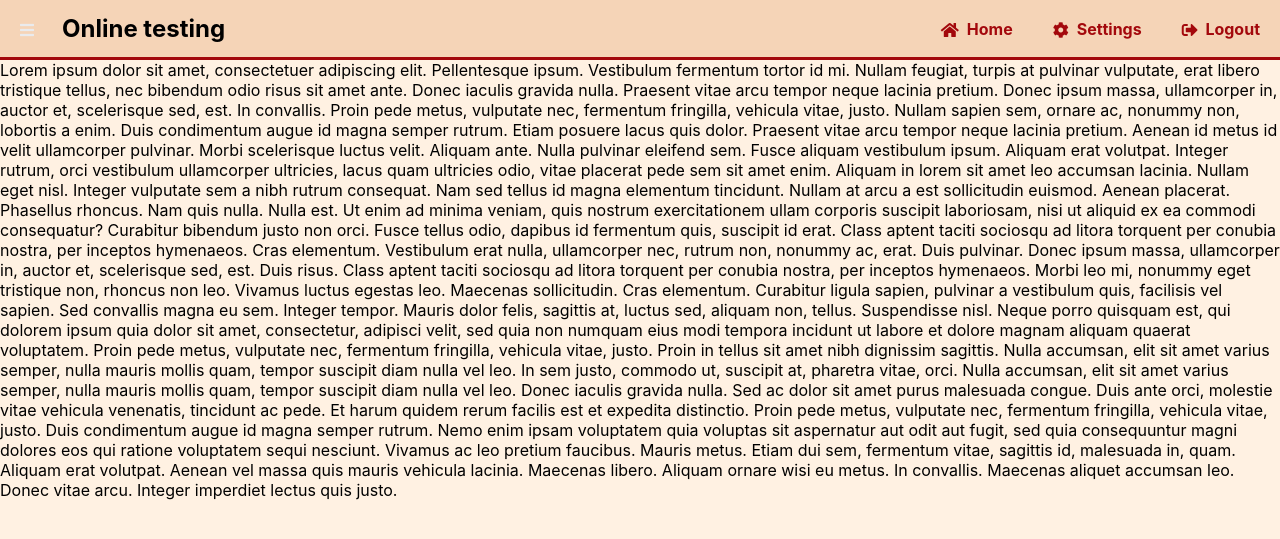
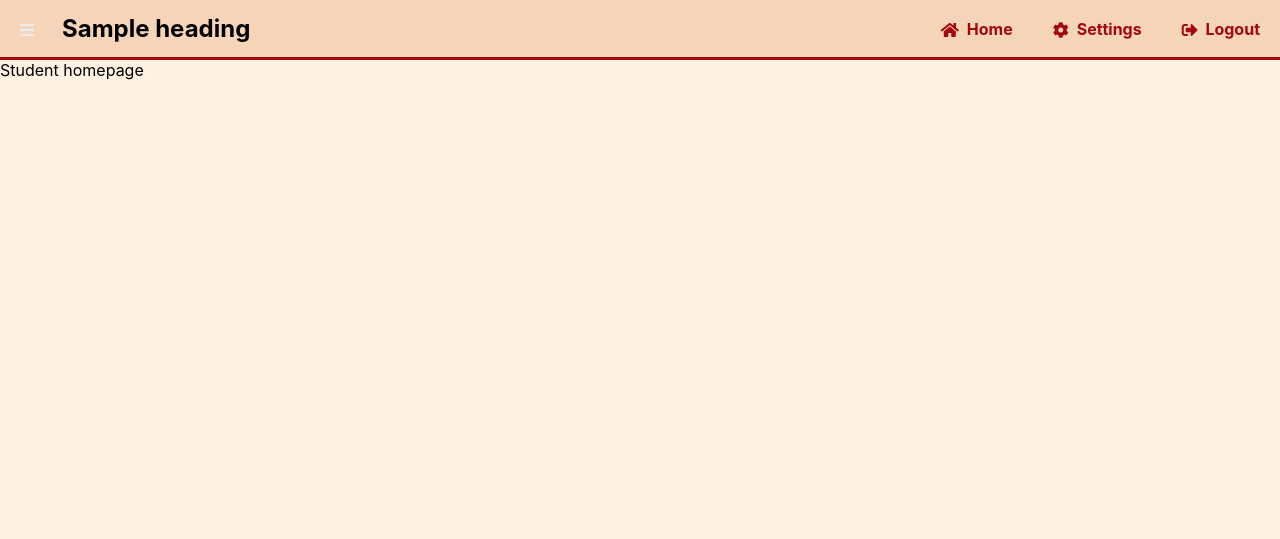
Before and after one commit to VojtechKrejcik/iis_testing_online, a Flask app: template templates/home_student.html in a window 1280 px wide. Shown: the top 539 px of the page. Run offline with Flask 2, Linux system fonts and the light colour scheme; the template is opened without the code that fills it: most values are stand-ins (such as "Sample title", 1, 10 or a date in 2020); some libraries are stand-ins or nearby versions.

Commit message:
before merge 22/10

```diff
--- a/main.py
+++ b/main.py
@@ -8,8 +8,8 @@ app = Flask(__name__)
 app.secret_key = 'prdel'
 
 app.config['MYSQL_HOST'] = 'localhost'
-app.config['MYSQL_USER'] = 'vojta'
-app.config['MYSQL_PASSWORD'] = ''
+app.config['MYSQL_USER'] = 'wulferion'
+app.config['MYSQL_PASSWORD'] = 'prdel'
 app.config['MYSQL_DB'] = 'iis'
 
 # Intialize MySQL
@@ -62,7 +62,7 @@ def home():
     elif session['status'] == "assistent":
         return session['status']
     elif session['status'] == "student":
-        return render_template('home_student.html')
+        return render_template('home_student.html', title='Online Testing', heading='Home')
     else:
         return render_template('login.html', msg='Please, log in')
 
@@ -74,3 +74,7 @@ def logout():
    session.pop('username', None)
    # Redirect to login page
    return redirect(url_for('login'))
+
+@app.route('/create_test')
+def create_test():
+    return render_template('create_test.html')
--- /dev/null
+++ b/templates/generic.html
@@ -0,0 +1,50 @@
+<!DOCTYPE html>
+<html>
+    <head>
+        <meta charset="utf-8">
+        <title>{{title}}</title>
+        <link rel="stylesheet" href="{{ url_for('static', filename='style.css') }}">
+        <link rel="stylesheet" href="https://use.fontawesome.com/releases/v5.7.1/css/all.css">
+    </head>
+    <body class="loggedin">
+       <!--Sidebar menu-->
+        <div class="sidebar" style="display:none" id="mySidebar">
+            {% block sidebar %}
+            {%endblock%}
+        </div>
+        <div  id="main">
+
+        <!--Rest of the page-->
+        <nav class="navtop">
+            <div>
+                <a href="#" onclick="sidebar_open_close()"><i class="fas fa-bars"></i></a>
+                <h1>{{heading}}</h1>
+                <a href="{{ url_for('home') }}"><i class="fas fa-home"></i>Home</a>
+                <a href="{{ url_for('home') }}"><i class="fas fa-cog"></i>Settings</a>
+                <a href="{{ url_for('logout') }}"><i class="fas fa-sign-out-alt"></i>Logout</a>
+            </div>
+        </nav>
+        {% block body %}
+        {%endblock%}
+        </div>
+        <script>
+            var state = false;
+            function sidebar_open_close() {
+              if (state == false){
+              state = true;
+              document.getElementById("main").style.marginLeft = "20%";
+              document.getElementById("mySidebar").style.width = "20%";
+              document.getElementById("mySidebar").style.display = "inline-block";
+              } else{
+                  sidebar_close();
+              }
+            }
+            function sidebar_close() {
+              state = false;
+              document.getElementById("main").style.marginLeft = "0%";
+              document.getElementById("mySidebar").style.width = "0%";
+              document.getElementById("mySidebar").style.display = "none";
+            }
+        </script>
+    </body>
+</html>
--- a/templates/home_student.html
+++ b/templates/home_student.html
@@ -1,63 +1,9 @@
-<!DOCTYPE html>
-<html>
-    <head>
-        <meta charset="utf-8">
-        <title>Online testing</title>
-        <link rel="stylesheet" href="{{ url_for('static', filename='style.css') }}">
-        <link rel="stylesheet" href="https://use.fontawesome.com/releases/v5.7.1/css/all.css">
-    </head>
-    <body class="loggedin">
-       <!--Sidebar menu-->
-        <div class="sidebar" style="display:none" id="mySidebar">
-            <a href="#" class="w3-bar-item w3-button">Register new test</a>
-            <br>
-            <h2>My tests</h2>
-            <a href="#" class="w3-bar-item w3-button">Link 1</a>
-            <a href="#" class="w3-bar-item w3-button">Link 2</a>
-            <a href="#" class="w3-bar-item w3-button">Link 3</a>
-            <br>
-        </div>
-        <div  id="main">
+{%extends "generic.html"%}
 
-        <!--Rest of the page-->
-        <nav class="navtop">
-            <div>
-                <a href="#" onclick="sidebar_open_close()"><i class="fas fa-bars"></i></a>
-                <h1>Online testing</h1>
-                <a href="{{ url_for('home') }}"><i class="fas fa-home"></i>Home</a>
-                <a href="{{ url_for('home') }}"><i class="fas fa-cog"></i>Settings</a>
-                <a href="{{ url_for('logout') }}"><i class="fas fa-sign-out-alt"></i>Logout</a>
-            </div>
-        </nav>
-        Lorem ipsum dolor sit amet, consectetuer adipiscing elit. Pellentesque ipsum. Vestibulum fermentum tortor id mi. Nullam feugiat, turpis at pulvinar vulputate, erat libero tristique tellus, nec bibendum odio risus sit amet ante. Donec iaculis gravida nulla. Praesent vitae arcu tempor neque lacinia pretium. Donec ipsum massa, ullamcorper in, auctor et, scelerisque sed, est. In convallis. Proin pede metus, vulputate nec, fermentum fringilla, vehicula vitae, justo. Nullam sapien sem, ornare ac, nonummy non, lobortis a enim. Duis condimentum augue id magna semper rutrum. Etiam posuere lacus quis dolor. Praesent vitae arcu tempor neque lacinia pretium. Aenean id metus id velit ullamcorper pulvinar. Morbi scelerisque luctus velit. Aliquam ante.
+{%block sidebar%}
+<a href="{{url_for('create_test')}}">Create test</a>
+{%endblock%}
 
-Nulla pulvinar eleifend sem. Fusce aliquam vestibulum ipsum. Aliquam erat volutpat. Integer rutrum, orci vestibulum ullamcorper ultricies, lacus quam ultricies odio, vitae placerat pede sem sit amet enim. Aliquam in lorem sit amet leo accumsan lacinia. Nullam eget nisl. Integer vulputate sem a nibh rutrum consequat. Nam sed tellus id magna elementum tincidunt. Nullam at arcu a est sollicitudin euismod. Aenean placerat. Phasellus rhoncus. Nam quis nulla. Nulla est. Ut enim ad minima veniam, quis nostrum exercitationem ullam corporis suscipit laboriosam, nisi ut aliquid ex ea commodi consequatur? Curabitur bibendum justo non orci.
-
-Fusce tellus odio, dapibus id fermentum quis, suscipit id erat. Class aptent taciti sociosqu ad litora torquent per conubia nostra, per inceptos hymenaeos. Cras elementum. Vestibulum erat nulla, ullamcorper nec, rutrum non, nonummy ac, erat. Duis pulvinar. Donec ipsum massa, ullamcorper in, auctor et, scelerisque sed, est. Duis risus. Class aptent taciti sociosqu ad litora torquent per conubia nostra, per inceptos hymenaeos. Morbi leo mi, nonummy eget tristique non, rhoncus non leo. Vivamus luctus egestas leo. Maecenas sollicitudin. Cras elementum.
-
-Curabitur ligula sapien, pulvinar a vestibulum quis, facilisis vel sapien. Sed convallis magna eu sem. Integer tempor. Mauris dolor felis, sagittis at, luctus sed, aliquam non, tellus. Suspendisse nisl. Neque porro quisquam est, qui dolorem ipsum quia dolor sit amet, consectetur, adipisci velit, sed quia non numquam eius modi tempora incidunt ut labore et dolore magnam aliquam quaerat voluptatem. Proin pede metus, vulputate nec, fermentum fringilla, vehicula vitae, justo. Proin in tellus sit amet nibh dignissim sagittis. Nulla accumsan, elit sit amet varius semper, nulla mauris mollis quam, tempor suscipit diam nulla vel leo. In sem justo, commodo ut, suscipit at, pharetra vitae, orci.
-
-Nulla accumsan, elit sit amet varius semper, nulla mauris mollis quam, tempor suscipit diam nulla vel leo. Donec iaculis gravida nulla. Sed ac dolor sit amet purus malesuada congue. Duis ante orci, molestie vitae vehicula venenatis, tincidunt ac pede. Et harum quidem rerum facilis est et expedita distinctio. Proin pede metus, vulputate nec, fermentum fringilla, vehicula vitae, justo. Duis condimentum augue id magna semper rutrum. Nemo enim ipsam voluptatem quia voluptas sit aspernatur aut odit aut fugit, sed quia consequuntur magni dolores eos qui ratione voluptatem sequi nesciunt. Vivamus ac leo pretium faucibus. Mauris metus. Etiam dui sem, fermentum vitae, sagittis id, malesuada in, quam. Aliquam erat volutpat. Aenean vel massa quis mauris vehicula lacinia. Maecenas libero. Aliquam ornare wisi eu metus. In convallis. Maecenas aliquet accumsan leo. Donec vitae arcu. Integer imperdiet lectus quis justo.
-
-        </div>
-        <script>
-            var state = false;
-            function sidebar_open_close() {
-              if (state == false){
-              state = true;
-              document.getElementById("main").style.marginLeft = "20%";
-              document.getElementById("mySidebar").style.width = "20%";
-              document.getElementById("mySidebar").style.display = "inline-block";
-              } else{
-                  sidebar_close();
-              }
-            }
-            function sidebar_close() {
-              state = false;
-              document.getElementById("main").style.marginLeft = "0%";
-              document.getElementById("mySidebar").style.width = "0%";
-              document.getElementById("mySidebar").style.display = "none";
-            }
-        </script>
-    </body>
-</html>
+{%block body%}
+Student homepage
+{%endblock%}
```
Also changed, not shown: templates/create_test.html (added, +8 -0 lines).
